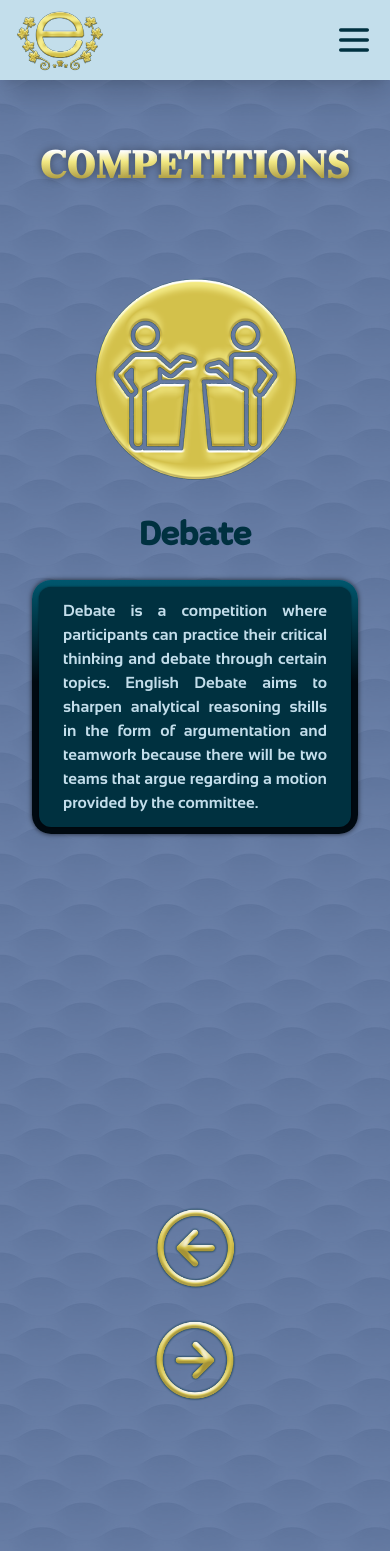
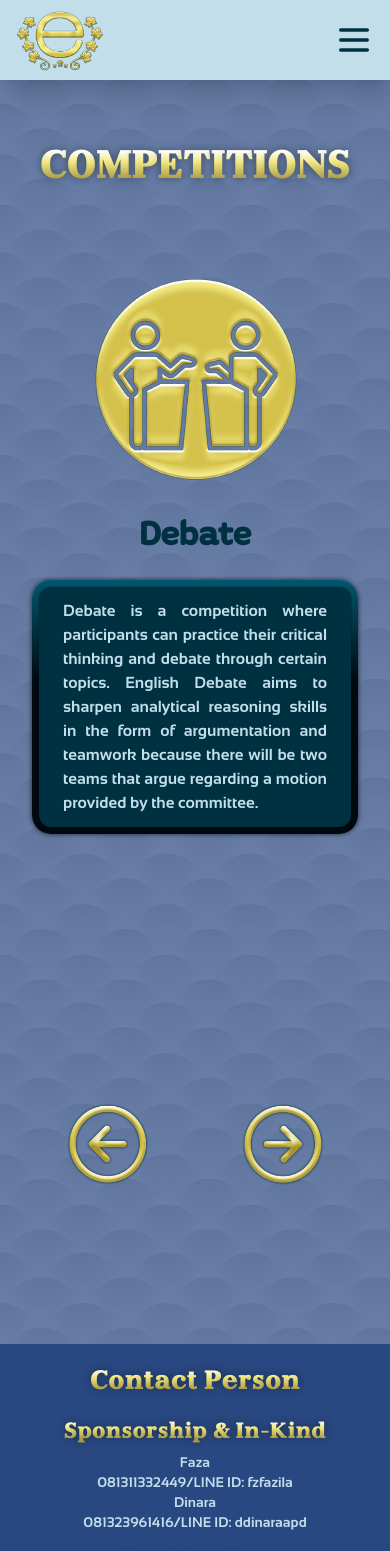
Before and after one commit to absolutepraya/alsa-ecomp, a Next.js app: page /competitions in a window 390 px wide. Shown: the top 1551 px of the page. Built offline with nearby package versions, Linux system fonts and the light colour scheme.

Commit message:
feat: adjust competition page layout for improved height and alignment

```diff
--- a/src/app/competitions/page.jsx
+++ b/src/app/competitions/page.jsx
@@ -28,7 +28,7 @@ export default function Competitions() {
 
       <Swiper
         modules={[Navigation]}
-        className="relative flex h-screen w-full items-center justify-center lg:h-[600px]"
+        className="relative flex h-[740px] w-full items-center justify-center lg:h-[600px]"
         slidesPerView={1}
         centeredSlides={true}
         centeredSlidesBounds={true}
@@ -103,7 +103,7 @@ export default function Competitions() {
         )}
       </Swiper>
 
-      <div>
+      <div className='flex flex-row items-center justify-center gap-x-16 lg:gap-x-0'>
         <BlurFade
           delay={0.7}
           offset={15}
```
